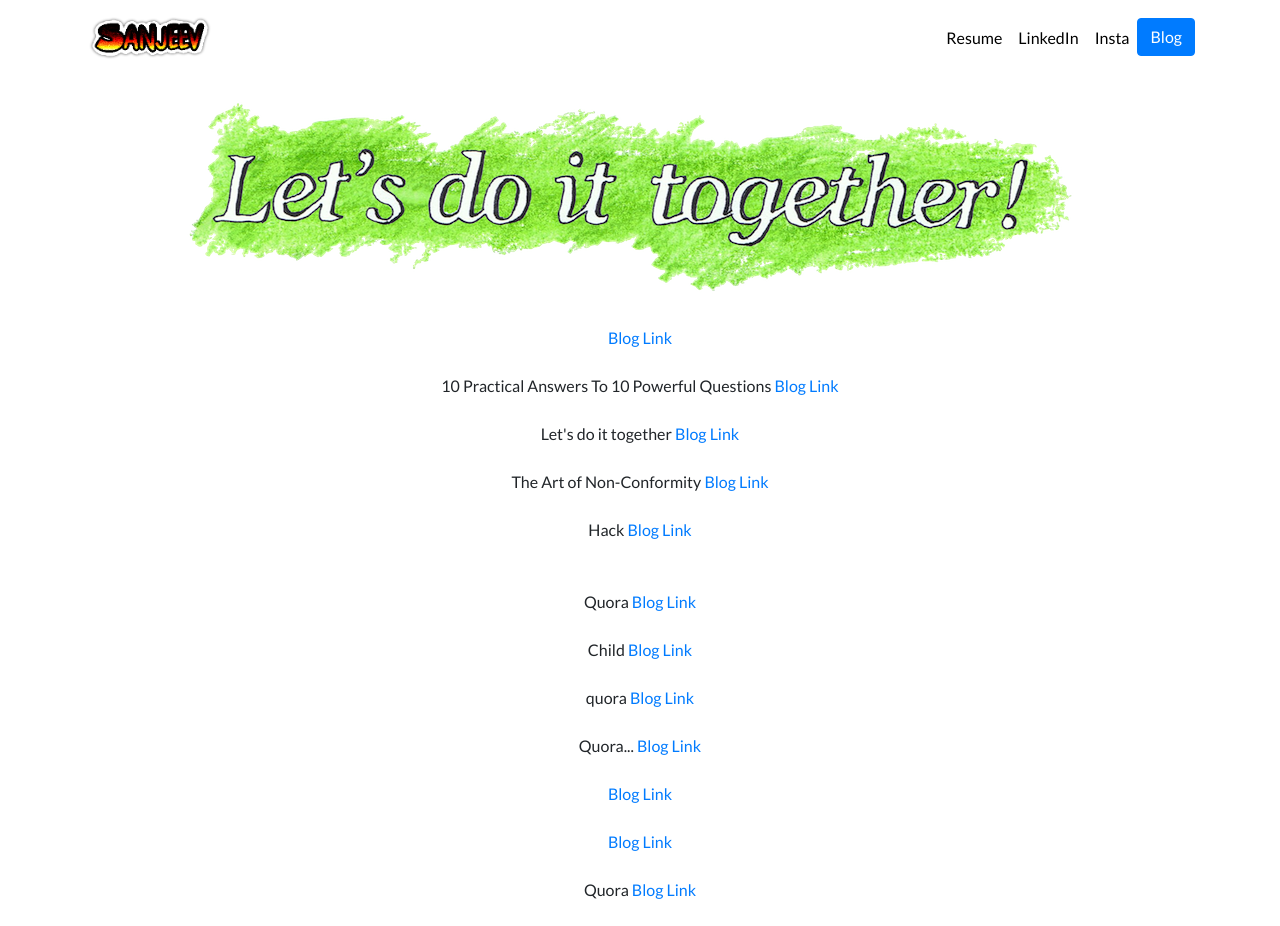
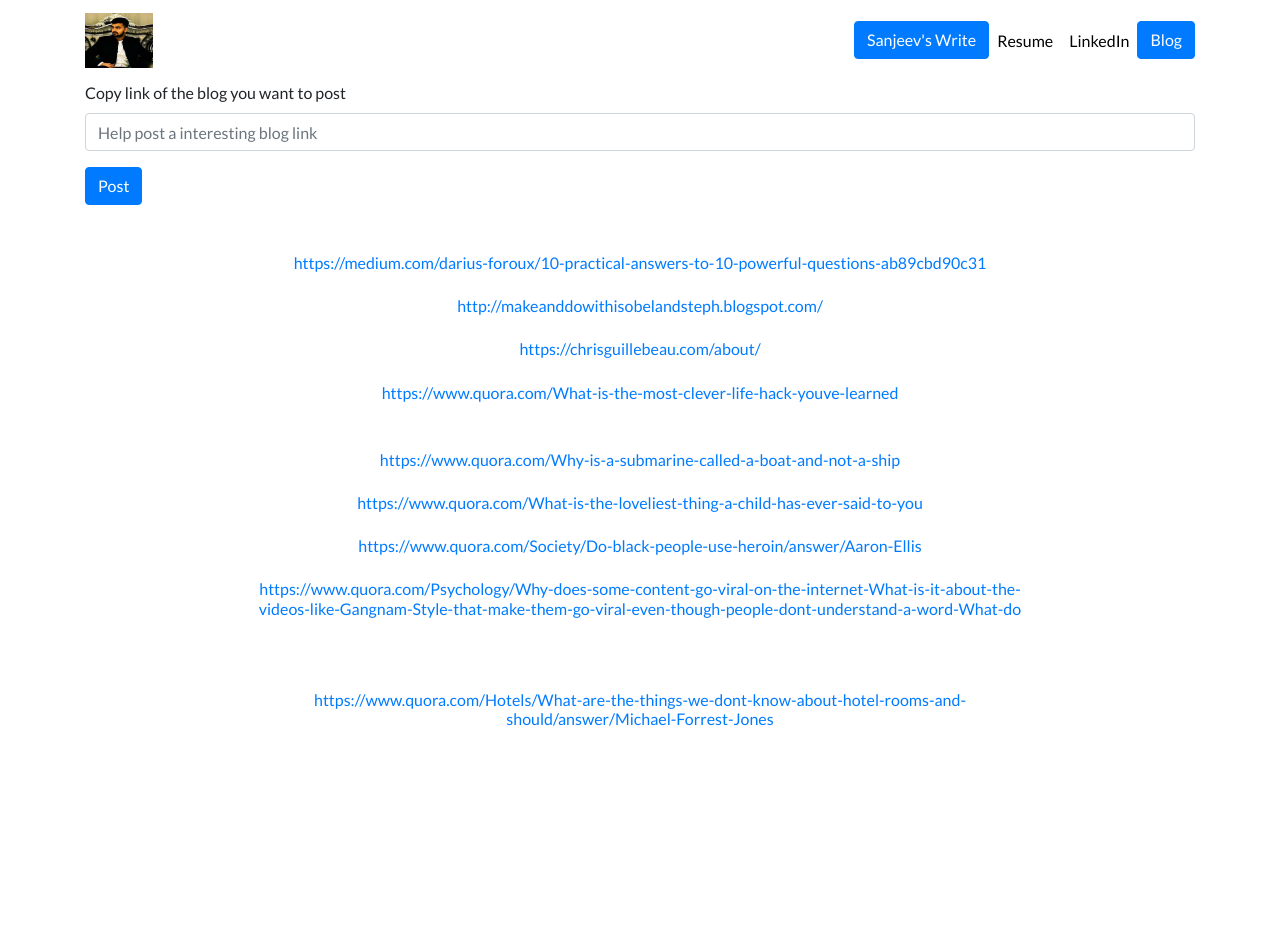
Before and after one commit to sk814/personal-portfolio, a Django app: page /blog/ in a window 1280 px wide. After the commit the page ends 726 px from the top, so only its background shows below. Run offline with Django 3.2, Linux system fonts and the light colour scheme; data comes from the database, SQL or seed files in the repository; both versions use the stored data as it was after the commit; some libraries are stand-ins or nearby versions.

Commit message:
blog changes

```diff
--- a/Personal_Portfolio/settings.py
+++ b/Personal_Portfolio/settings.py
@@ -23,7 +23,7 @@ BASE_DIR = os.path.dirname(os.path.dirname(os.path.abspath(__file__)))
 SECRET_KEY = 'lqe!y_c@)86v$*o=)-d+v83!4&g4t&69mdyx_(6($7ae&7=05n'
 
 # SECURITY WARNING: don't run with debug turned on in production!
-DEBUG = False
+DEBUG = True
 
 ALLOWED_HOSTS = ['sk814.pythonanywhere.com']
 
--- a/blog/templates/blog/all_blogs.html
+++ b/blog/templates/blog/all_blogs.html
@@ -1,20 +1,33 @@
 {% extends 'portfolio/base.html' %}
 {% block content%}
 
-<center>
-{% for b_obj in blog_obj%}
-    {% if b_obj.image %}
-<img src="{{ b_obj.image.url }}" class="img-fluid" >
-    {% endif %}
-    <br>
-    {% if b_obj.title %}
-{{b_obj.title}}
-{% endif %}
-{% if b_obj.url %}
-<a href="{{ b_obj.url}}" target="_blank">Blog Link</a>
-    <br>
-{% endif %}
-{% endfor %}
 
-</center>
+
+<form method="POST">
+    {% csrf_token %}
+    <div class="form-group">
+        <label for="bloglink">Copy link of the blog you want to post</label>
+        <input type="text" name="bloglink" class="form-control" id="bloglink" required placeholder="Help post a interesting blog link">
+    </div>
+    <button type="submit" class="btn btn-primary">Post</button>
+</form>
+
+
+
+<div class="row justify-content-center mt-3">
+<div class="col-md-9 text-center">
+
+    {% for b_obj in blog_obj%}
+    <div>
+        <h6 id="blogurl" class="normal"> <a class="nav-link" href="{{ b_obj.url}}">
+        {% if b_obj.title %}
+        {{ b_obj.url}}
+        {% endif %}
+        </a> </h6></div>
+    {% endfor %}
+</div>
+</div>
+
+
+
 {% endblock %}
--- a/blog/views.py
+++ b/blog/views.py
@@ -1,6 +1,7 @@
 from django.shortcuts import render
+from .form import Blog
 from .models import Blog_Model
 
 def all_blogs(request):
-    blog_obj = Blog_Model.objects.all()
-    return render(request, 'blog/all_blogs.html', {'blog_obj': blog_obj})
+        blog_obj = Blog_Model.objects.all()
+        return render(request, 'blog/all_blogs.html', {'blog_obj': blog_obj})
--- a/portfolio/templates/portfolio/base.html
+++ b/portfolio/templates/portfolio/base.html
@@ -24,22 +24,25 @@
   <nav id="topNav" class="navbar navbar-expand-md navbar-light">
     <div class="container">
       <a class="navbar-brand" href="{% url 'media' %}">
-        <img src="{% static "portfolio/logo.png" %}" width="130" height="50" class="d-inline-block align-top align-left" alt="Sanjeev's Logo" class="img-fluid">
+        <img src="{% static "portfolio/sanjeev.png" %}" width="68" height="55" class="d-inline-block align-top align-left" alt="Sanjeev's Logo" class="img-fluid">
       </a>
       <button class="navbar-toggler" type="button" data-toggle="collapse" data-target="#navbarNav" aria-controls="navbarNav" aria-expanded="false" aria-label="Toggle navigation">
         <span class="navbar-toggler-icon"></span>
       </button>
       <div class="collapse navbar-collapse text-center" id="navbarNav">
         <ul class="navbar-nav ml-auto">
+
+          <li class="nav-item">
+            <a role="button" href="https://ssanjeev.pythonanywhere.com/" class="btn btn-primary">Sanjeev's Write</a>
+          </li>
+
           <li class="nav-item">
             <a class="nav-link" href="{% static "portfolio/Sanjeev_Resume.pdf" %}">Resume</a>
           </li>
           <li class="nav-item">
             <a class="nav-link" href="https://www.linkedin.com/in/sanjeev-singh1/" target="_blank">LinkedIn</a>
           </li>
-          <li class="nav-item">
-            <a class="nav-link" href="https://www.instagram.com/sanjeev_ssingh/" target="_blank">Insta</a>
-          </li>
+
           <li>
             <a role="button" href="{% url 'blog:all_blogs' %}" class="btn btn-primary">Blog</a>
           </li>
--- a/portfolio/templates/portfolio/homepage.html
+++ b/portfolio/templates/portfolio/homepage.html
@@ -12,9 +12,11 @@
 
 <div class="row justify-content-center mb-3">
   <div class="col-md-9 text-center">
-    <h1 id="hometext" class="font-weight-bold">Sanjeev's portfolio will get more cool contents soon. Thanks for your visit!</h1>
+    <h1 id="hometext" class="font-weight-bold">Check out  <a class="nav-link" href="https://ssanjeev.pythonanywhere.com/">Sanjeev's Write</a> and put there somthing interesting.</h1>
+    <h1> Thanks for your visit!</h1>
   </div>
 </div>
+
 
 <h2 class="mt-5">Have a look!</h2>
 <hr>
```
Also changed, not shown: blog/form.py (added, +7 -0 lines), db.sqlite3, portfolio/static/portfolio/16efecfd-a501-46cf-9310-d1931ba165d3_200x200 (1).png (added), portfolio/static/portfolio/sanjeev_logo.png.
